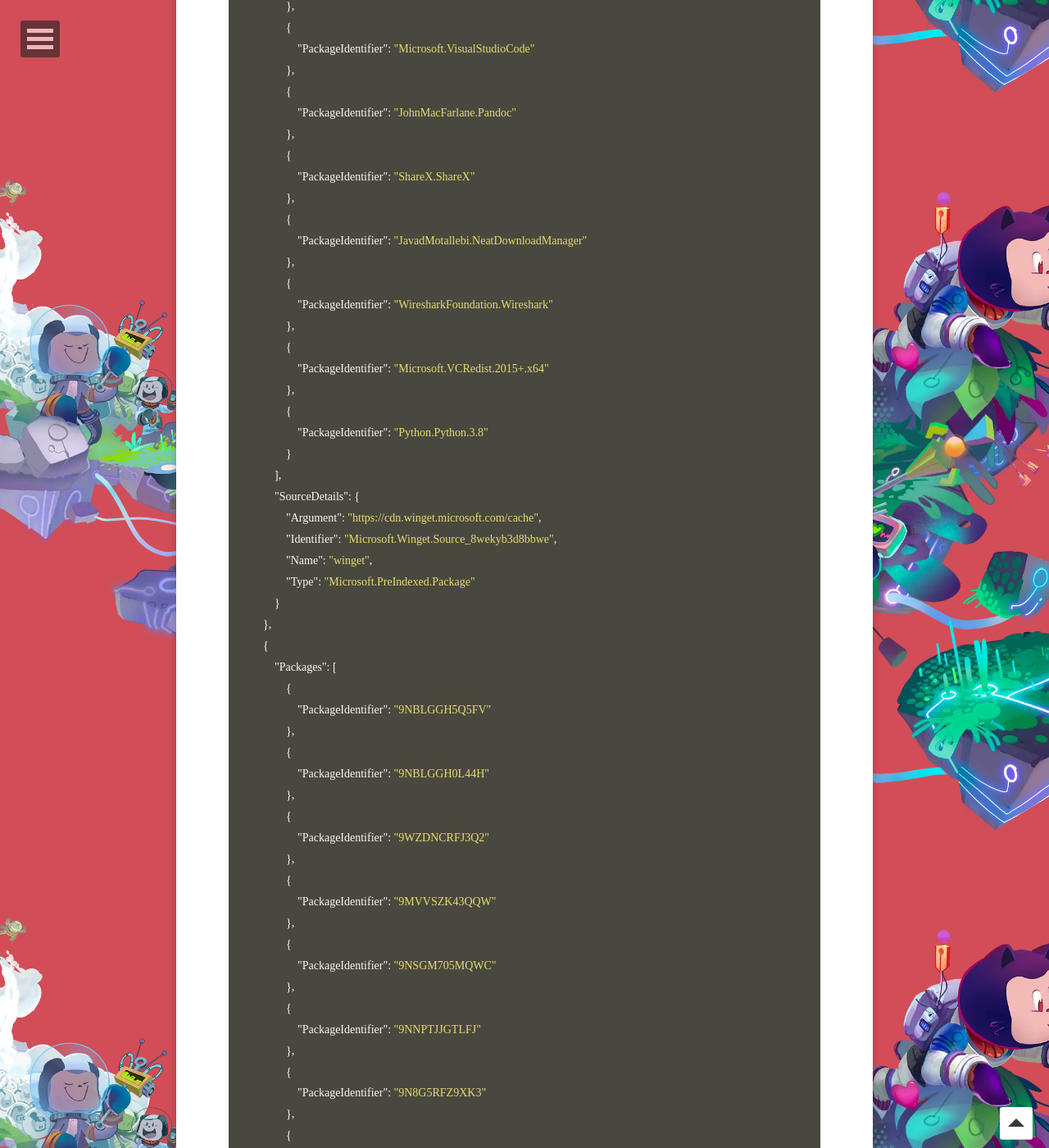
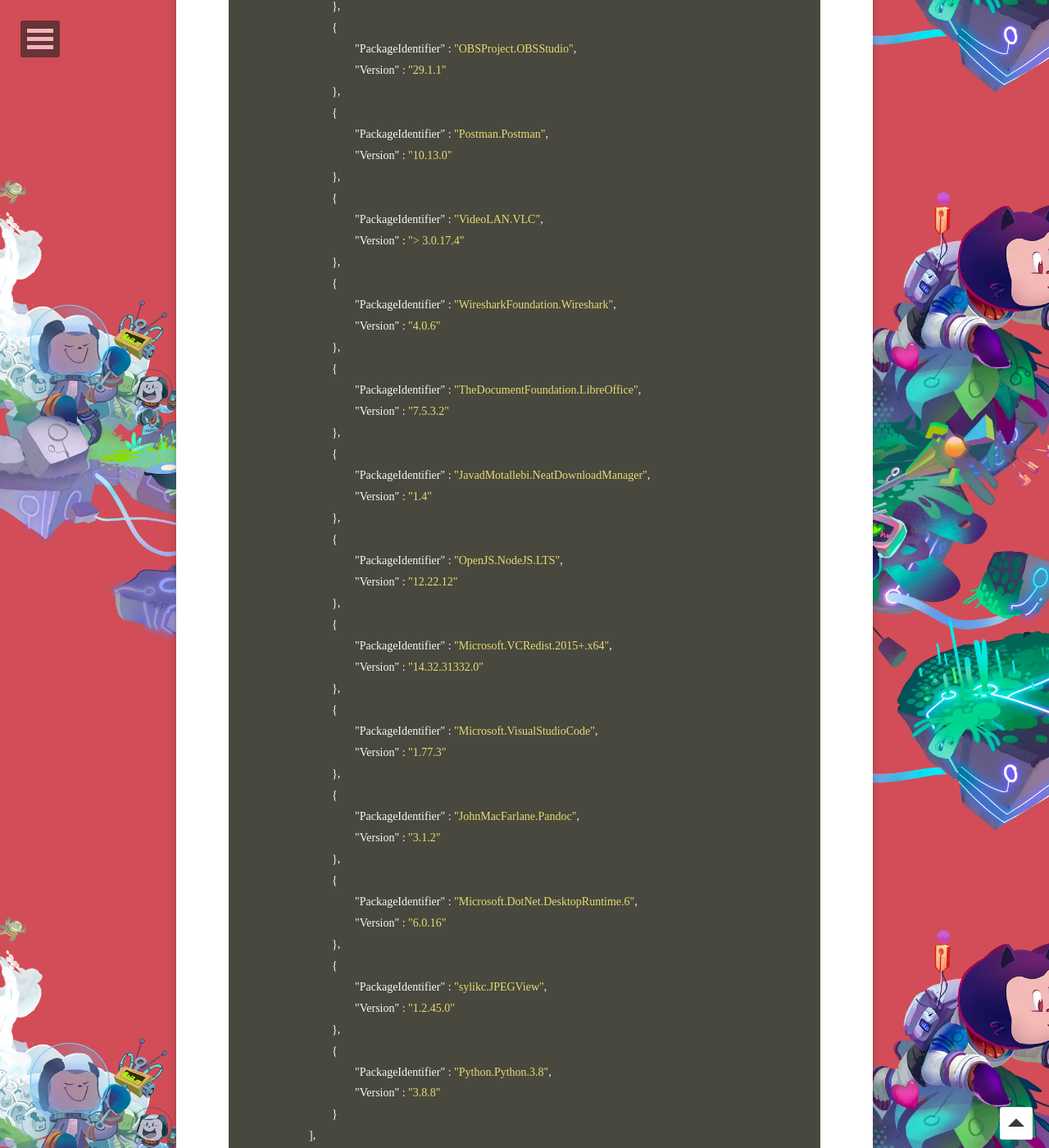
Before and after one commit to WebPavel/WebPavel.github.io, a Jekyll site: the page built from _posts/2023-04-14-WinGet-Usage.md, in a window 1280 px wide and 1400 px high, scrolled down 1676 px. Shown: the whole window at 82% size. Built offline with Jekyll 4.4.1, drawn with Linux system fonts in a browser that asks for light colours; some web fonts are replaced; some of the changed text lies outside the part shown.

Commit message:
Update 2023-04-14-WinGet-Usage.md

````diff
--- a/_posts/2023-04-14-WinGet-Usage.md
+++ b/_posts/2023-04-14-WinGet-Usage.md
@@ -14,118 +14,116 @@
 ```json
 
 {
-    "$schema": "https://aka.ms/winget-packages.schema.2.0.json",
-    "CreationDate": "2023-04-26T19:03:36.468-00:00",
-    "Sources": [
-        {
-            "Packages": [
-                {
-                    "PackageIdentifier": "7zip.7zip"
-                },
-                {
-                    "PackageIdentifier": "Bandisoft.Honeyview"
-                },
-                {
-                    "PackageIdentifier": "voidtools.Everything"
-                },
-                {
-                    "PackageIdentifier": "Telerik.Fiddler.Classic"
-                },
-                {
-                    "PackageIdentifier": "Git.Git",
-                    "Version": "2.34.1"
-                },
-                {
-                    "PackageIdentifier": "JetBrains.IntelliJIDEA.Ultimate",
-                    "Version": "2021.1.3"
-                },
-                {
-                    "PackageIdentifier": "JetBrains.IntelliJIDEA.Community"
-                },
-                {
-                    "PackageIdentifier": "OBSProject.OBSStudio"
-                },
-                {
-                    "PackageIdentifier": "Postman.Postman"
-                },
-                {
-                    "PackageIdentifier": "VideoLAN.VLC"
-                },
-                {
-                    "PackageIdentifier": "Xmind.Xmind.8"
-                },
-                {
-                    "PackageIdentifier": "OpenJS.NodeJS.LTS",
-                    "Version": "12.22.12"
-                },
-                {
-                    "PackageIdentifier": "Microsoft.VCRedist.2015+.x86"
-                },
-                {
-                    "PackageIdentifier": "Microsoft.VisualStudioCode"
-                },
-                {
-                    "PackageIdentifier": "JohnMacFarlane.Pandoc"
-                },
-                {
-                    "PackageIdentifier": "ShareX.ShareX"
-                },
-                {
-                    "PackageIdentifier": "JavadMotallebi.NeatDownloadManager"
-                },
-                {
-                    "PackageIdentifier": "WiresharkFoundation.Wireshark"
-                },
-                {
-                    "PackageIdentifier": "Microsoft.VCRedist.2015+.x64"
-                },
-                {
-                    "PackageIdentifier": "Python.Python.3.8"
-                }
-            ],
-            "SourceDetails": {
-                "Argument": "https://cdn.winget.microsoft.com/cache",
-                "Identifier": "Microsoft.Winget.Source_8wekyb3d8bbwe",
-                "Name": "winget",
-                "Type": "Microsoft.PreIndexed.Package"
-            }
-        },
-        {
-            "Packages": [
-                {
-                    "PackageIdentifier": "9NBLGGH5Q5FV"
-                },
-                {
-                    "PackageIdentifier": "9NBLGGH0L44H"
-                },
-                {
-                    "PackageIdentifier": "9WZDNCRFJ3Q2"
-                },
-                {
-                    "PackageIdentifier": "9MVVSZK43QQW"
-                },
-                {
-                    "PackageIdentifier": "9NSGM705MQWC"
-                },
-                {
-                    "PackageIdentifier": "9NNPTJJGTLFJ"
-                },
-                {
-                    "PackageIdentifier": "9N8G5RFZ9XK3"
-                },
-                {
-                    "PackageIdentifier": "9WZDNCRFHVQM"
-                }
-            ],
-            "SourceDetails": {
-                "Argument": "https://storeedgefd.dsx.mp.microsoft.com/v9.0",
-                "Identifier": "StoreEdgeFD",
-                "Name": "msstore",
-                "Type": "Microsoft.Rest"
-            }
-        }
-    ],
-    "WinGetVersion": "1.4.10173"
+	"$schema" : "https://aka.ms/winget-packages.schema.2.0.json",
+	"CreationDate" : "2023-06-04T15:40:42.627-00:00",
+	"Sources" :
+	[
+		{
+			"Packages" :
+			[
+				{
+					"PackageIdentifier" : "7zip.7zip",
+					"Version" : "22.01"
+				},
+				{
+					"PackageIdentifier" : "ShareX.ShareX",
+					"Version" : "15.0.0"
+				},
+				{
+					"PackageIdentifier" : "Canonical.Ubuntu.2004",
+					"Version" : "2004.2022.8.0"
+				},
+				{
+					"PackageIdentifier" : "voidtools.Everything",
+					"Version" : "1.4.1.1023"
+				},
+				{
+					"PackageIdentifier" : "Telerik.Fiddler.Classic",
+					"Version" : "5.0.20211.51073"
+				},
+				{
+					"PackageIdentifier" : "Git.Git",
+					"Version" : "2.34.1"
+				},
+				{
+					"PackageIdentifier" : "JetBrains.IntelliJIDEA.Ultimate",
+					"Version" : "2021.1.3"
+				},
+				{
+					"PackageIdentifier" : "Microsoft.Edge",
+					"Version" : "113.0.1774.57"
+				},
+				{
+					"PackageIdentifier" : "Microsoft.EdgeWebView2Runtime",
+					"Version" : "113.0.1774.57"
+				},
+				{
+					"PackageIdentifier" : "Microsoft.WindowsTerminal.Preview",
+					"Version" : "1.18.1462.0"
+				},
+				{
+					"PackageIdentifier" : "OBSProject.OBSStudio",
+					"Version" : "29.1.1"
+				},
+				{
+					"PackageIdentifier" : "Postman.Postman",
+					"Version" : "10.13.0"
+				},
+				{
+					"PackageIdentifier" : "VideoLAN.VLC",
+					"Version" : "> 3.0.17.4"
+				},
+				{
+					"PackageIdentifier" : "WiresharkFoundation.Wireshark",
+					"Version" : "4.0.6"
+				},
+				{
+					"PackageIdentifier" : "TheDocumentFoundation.LibreOffice",
+					"Version" : "7.5.3.2"
+				},
+				{
+					"PackageIdentifier" : "JavadMotallebi.NeatDownloadManager",
+					"Version" : "1.4"
+				},
+				{
+					"PackageIdentifier" : "OpenJS.NodeJS.LTS",
+					"Version" : "12.22.12"
+				},
+				{
+					"PackageIdentifier" : "Microsoft.VCRedist.2015+.x64",
+					"Version" : "14.32.31332.0"
+				},
+				{
+					"PackageIdentifier" : "Microsoft.VisualStudioCode",
+					"Version" : "1.77.3"
+				},
+				{
+					"PackageIdentifier" : "JohnMacFarlane.Pandoc",
+					"Version" : "3.1.2"
+				},
+				{
+					"PackageIdentifier" : "Microsoft.DotNet.DesktopRuntime.6",
+					"Version" : "6.0.16"
+				},
+				{
+					"PackageIdentifier" : "sylikc.JPEGView",
+					"Version" : "1.2.45.0"
+				},
+				{
+					"PackageIdentifier" : "Python.Python.3.8",
+					"Version" : "3.8.8"
+				}
+			],
+			"SourceDetails" :
+			{
+				"Argument" : "https://cdn.winget.microsoft.com/cache",
+				"Identifier" : "Microsoft.Winget.Source_8wekyb3d8bbwe",
+				"Name" : "winget",
+				"Type" : "Microsoft.PreIndexed.Package"
+			}
+		}
+	],
+	"WinGetVersion" : "1.4.11071"
 }
 
 ```
````
Also changed, not shown: other parts of _posts/2023-04-14-WinGet-Usage.md (+1 -1 lines).
